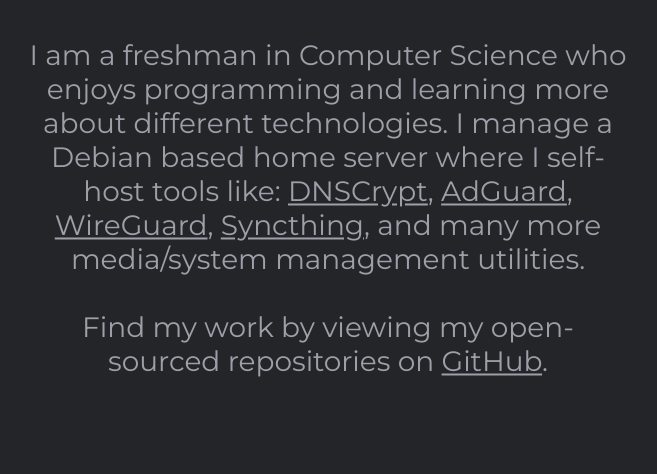
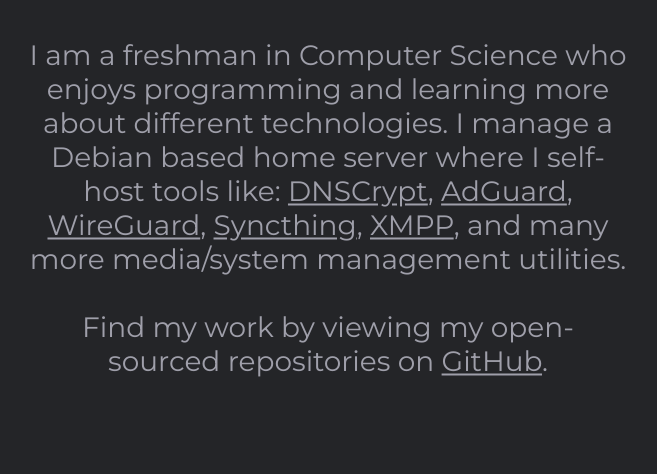
Before and after one commit to PacketParker/pkrm.dev, a Flask app: page /about in a window 1280 px wide. Shown: the part 249-723 px from the top of the page, without its empty margins (312-969 px from the left). Run offline with Flask 3, Linux system fonts and the light colour scheme.

Commit message:
Add XMPP

```diff
--- a/app/templates/about.html
+++ b/app/templates/about.html
@@ -29,7 +29,7 @@
 
     <div class="container">
         <h1>About Me</h1>
-        <p>I am a freshman in Computer Science who enjoys programming and learning more about different technologies. I manage a Debian based home server where I self-host tools like: <a href="https://dnscrypt.org" target="_blank" style="text-decoration: underline; color: #9F9FAA">DNSCrypt</a>, <a href="https://github.com/AdguardTeam/AdguardHome" target="_blank" style="text-decoration: underline; color: #9F9FAA">AdGuard</a>, <a href="https://wireguard.org" target="_blank" style="text-decoration: underline; color: #9F9FAA">WireGuard</a>, <a href="https://syncthing.net" target="_blank" style="text-decoration: underline; color: #9F9FAA">Syncthing</a>, and many more media/system management utilities.<br><br>Find my work by viewing my open-sourced repositories on <a href="https://github.com/packetparker" target="_blank" style="text-decoration: underline; color: #9F9FAA">GitHub</a>.</p>
+        <p>I am a freshman in Computer Science who enjoys programming and learning more about different technologies. I manage a Debian based home server where I self-host tools like: <a href="https://dnscrypt.org" target="_blank" style="text-decoration: underline; color: #9F9FAA">DNSCrypt</a>, <a href="https://github.com/AdguardTeam/AdguardHome" target="_blank" style="text-decoration: underline; color: #9F9FAA">AdGuard</a>, <a href="https://wireguard.org" target="_blank" style="text-decoration: underline; color: #9F9FAA">WireGuard</a>, <a href="https://syncthing.net" target="_blank" style="text-decoration: underline; color: #9F9FAA">Syncthing</a>, <a href="https://xmpp.org" target="_blank" style="text-decoration: underline; color: #9F9FAA">XMPP</a>, and many more media/system management utilities.<br><br>Find my work by viewing my open-sourced repositories on <a href="https://github.com/packetparker" target="_blank" style="text-decoration: underline; color: #9F9FAA">GitHub</a>.</p>
     </div>
 
     <footer>PGP Fingerprint: FD5C 7FFF 860B 6E97 7049 E27E 505E D36F C12B 5D5E</footer>
--- a/app/templates/index.html
+++ b/app/templates/index.html
@@ -35,6 +35,7 @@
         <a href="mailto:contact@pkrm.dev" target="_blank"><img class="icons" src="{{ url_for('static', filename='mail.png') }}" alt="Mail Logo"></a>
         <a href="https://github.com/packetparker" target="_blank"><img class="icons" src="{{ url_for('static', filename='github.png') }}" alt="GitHub Logo"></a>
         <a href="https://www.linkedin.com/in/parker-m/" target="_blank"><img class="icons" src="{{ url_for('static', filename='linkedin.png') }}" alt="LinkedIn Logo"></a>
+        <a href="xmpp:contact@pkrm.dev" target="_blank"><img class="icons" src="{{ url_for('static', filename='xmpp.png') }}" alt="XMPP Logo"></a>
         <a href="/pgp" target="_blank"><img class="icons" src="{{ url_for('static', filename='gnupg.png') }}" alt="GnuPG Logo"></a>
     </div>
 
```
Also changed, not shown: app/static/xmpp.png (added).
